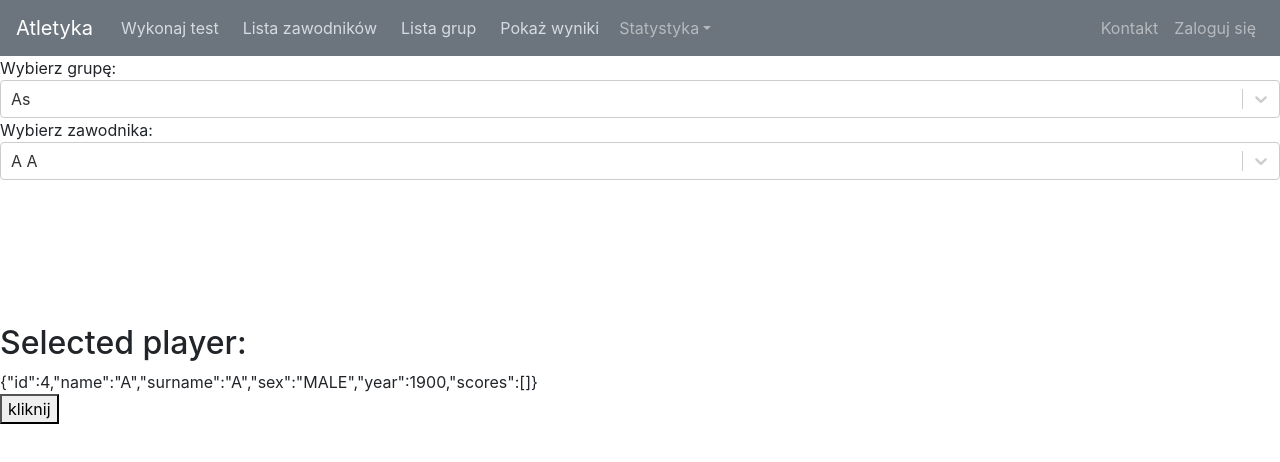
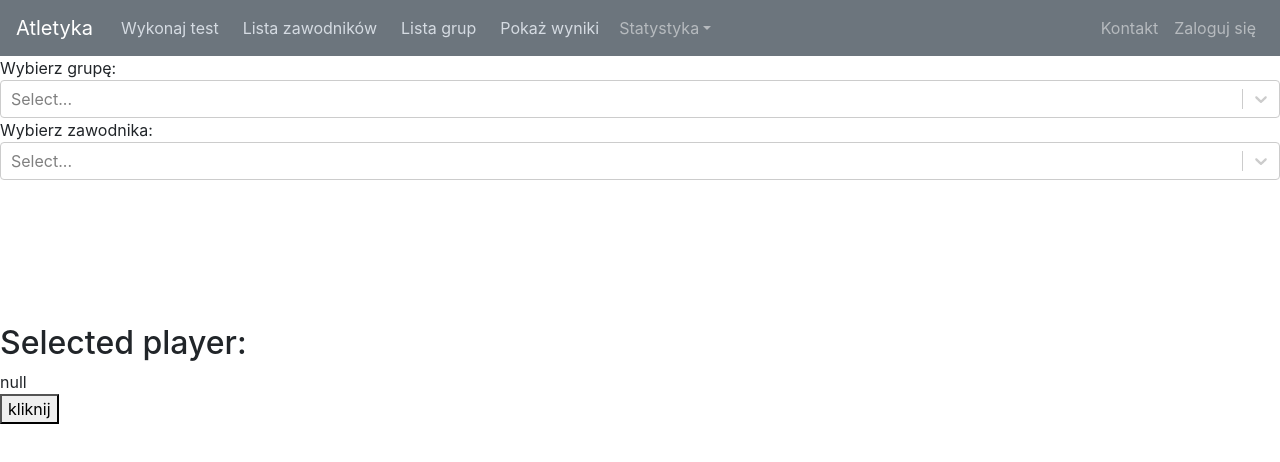
Before and after one commit to SylwesterIwanowski/athletics, a React (Create React App) app: page /perform-test in a window 1280 px wide. Shown: the top 462 px of the page. Built offline with nearby package versions, Linux system fonts and the light colour scheme; no server answers.

Commit message:
add select player

```diff
--- a/src/views/performTest/comp/PerformTest.tsx
+++ b/src/views/performTest/comp/PerformTest.tsx
@@ -10,22 +10,7 @@ import {SelectedPlayer} from "./SelectedPlayer";
 export const PerformTest: React.FC = () => {
     const handleSubmit = (values: PerformTestModel) => {
         console.log(values);
-    }
-
-    const [groups, setGroups] = useState<Array<GroupModel>>([
-        {
-            name: 'Gr1',
-            id: 1,
-        },
-        {
-            name: 'Gr2',
-            id: 2,
-        },
-        {
-            name: 'Gr3',
-            id: 3,
-        },
-    ]);
+    };
 
     return (
         <Formik<PerformTestModel>
@@ -34,9 +19,7 @@ export const PerformTest: React.FC = () => {
         >
             <Form>
                 Wybierz grupę:
-                <SelectGroup
-                    groups={groups}
-                />
+                <SelectGroup />
                 Wybierz zawodnika:
                 <SelectPlayer />
                 <br />
--- a/src/views/performTest/comp/SelectGroup.tsx
+++ b/src/views/performTest/comp/SelectGroup.tsx
@@ -1,30 +1,32 @@
-import React from 'react';
+import React, {useEffect} from 'react';
 import {GroupModel} from "../model/GroupModel";
 import {SelectWrapper} from "./SelectWrapper";
-import {axiosInstance} from "./axiosInstance";
 import {useSetFormikField} from "./useSetFormikField";
+import axios from "axios";
+import {useFormikContext} from "formik";
+import {PerformTestModel} from "../model/PerformTest.model";
 
-interface Props {
-    groups: Array<GroupModel>;
-}
-
-export const SelectGroup: React.FC<Props> = (props) => {
-    const {
-        groups,
-    } = props;
+export const SelectGroup: React.FC = () => {
 
     const formatLabel = (option: GroupModel): string => {
         return option.name;
     }
 
+    const { values } = useFormikContext<PerformTestModel>();
     const setPlayers = useSetFormikField('players');
+    const setGroups = useSetFormikField('groups');
+
+    useEffect(() => {
+        axios.get('http://localhost:3001/groups').then((response) => {
+            console.log('response');
+            console.log(response);
+            setGroups(response.data.groups);
+        })
+
+    }, [  ])
 
     const handleUpdatePlayers = () => {
-        const headers = {
-        };
-        const axiosInstance1 = axiosInstance();
-        const instance = axiosInstance1.create({ headers })
-        instance.get('http://localhost:3001/players').then((response) => {
+        axios.get('http://localhost:3001/players').then((response) => {
             console.log('response');
             console.log(response);
             setPlayers(response.data.players)
@@ -34,7 +36,7 @@ export const SelectGroup: React.FC<Props> = (props) => {
     return (
         <SelectWrapper<GroupModel>
             name="group"
-            options={groups}
+            options={values.groups}
             getLabel={formatLabel}
             onChange={handleUpdatePlayers}
         />
--- a/src/views/performTest/comp/axiosInstance.ts
+++ b/src/views/performTest/comp/axiosInstance.ts
@@ -1,5 +1,5 @@
-import axios from "axios";
+import axios, {AxiosStatic} from "axios";
 
-export const axiosInstance = () => {
+export const axiosInstance = (): AxiosStatic => {
     return axios;
 }
--- a/src/views/performTest/model/PerformTest.model.ts
+++ b/src/views/performTest/model/PerformTest.model.ts
@@ -5,18 +5,17 @@ import {SexModel} from "./SexModel";
 import {ScoreTypeModel} from "./ScoreTypeModel";
 
 export interface PerformTestModel {
-    group: GroupModel;
+    group: GroupModel | null;
     players: Array<PlayerModel>;
     test: TestModel
-    selectedPlayer: PlayerModel;
+    selectedPlayer: PlayerModel | null;
+    groups: Array<GroupModel>;
 }
 
 export const emptyPerformTestModel = (): PerformTestModel => {
     return {
-        group: {
-            id: 1,
-            name: 'As',
-        },
+        groups: [],
+        group: null,
         players: [{
             id: 4,
             name: 'A',
@@ -30,13 +29,6 @@ export const emptyPerformTestModel = (): PerformTestModel => {
             name: 'Bieg 60m',
             scoreType: ScoreTypeModel.NUMBER ,
         },
-        selectedPlayer: {
-            id: 4,
-            name: 'A',
-            surname: 'A',
-            sex: SexModel.MALE,
-            year: 1900,
-            scores: [],
-        }
+        selectedPlayer: null,
     }
 }
```
Also changed, not shown: src/views/performTest/comp/SelectPlayer.tsx (+4 -4 lines), 1 other file (tests, documents, lock files or other folders).
